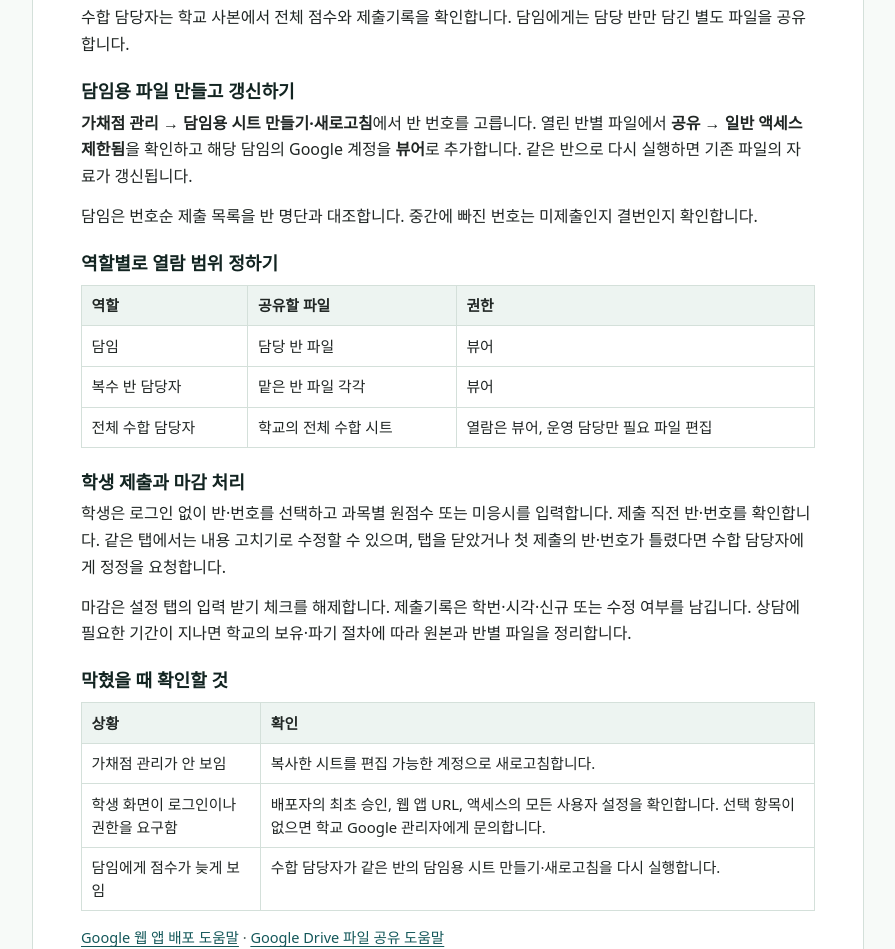
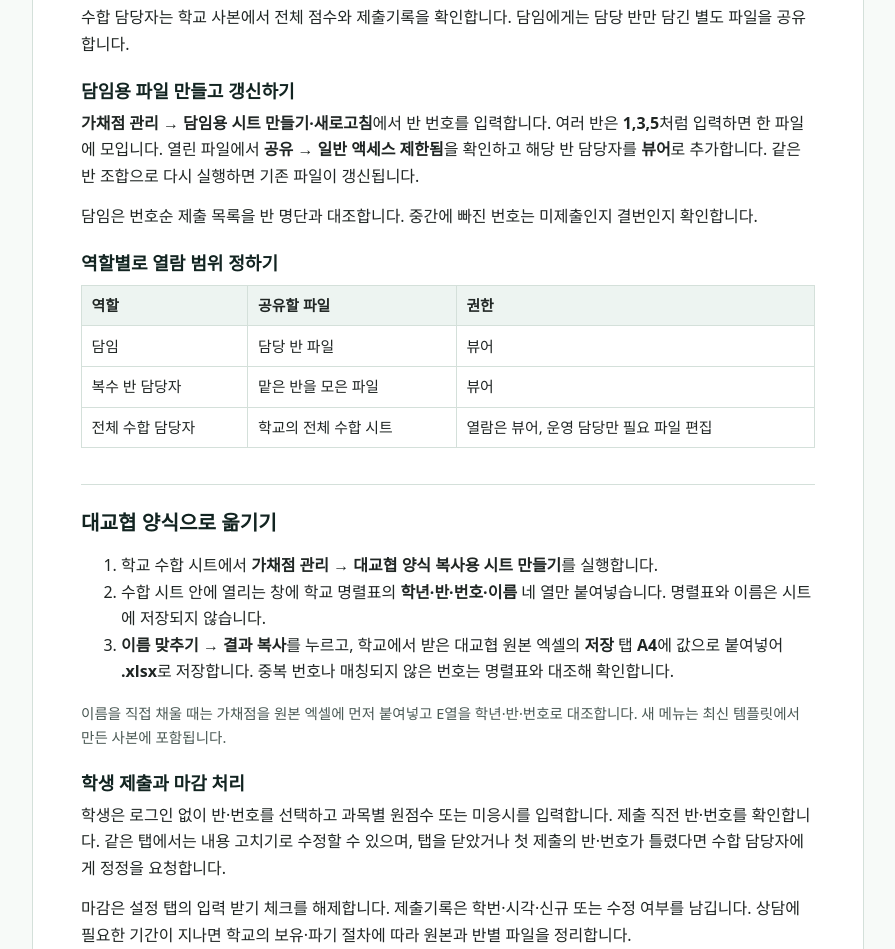
Before and after one commit to thecozyforest/thecozyforest.github.io, a plain HTML site: page suneung-score-guide/index.html in a window 1280 px wide. Shown: the part 1175-2124 px from the top of the page, without its empty margins (192-1087 px from the left). Drawn offline with Linux system fonts and the light colour scheme.

Commit message:
Document KCUE export and multi-class views

```diff
--- a/suneung-score-guide/index.html
+++ b/suneung-score-guide/index.html
@@ -29,10 +29,15 @@ table{width:100%;border-collapse:collapse;margin:.6rem 0 .9rem;font-size:.93rem;
 <h2 class="section">점수 수합과 담임 공유</h2>
 <p>수합 담당자는 학교 사본에서 전체 점수와 제출기록을 확인합니다. 담임에게는 담당 반만 담긴 별도 파일을 공유합니다.</p>
 <h3>담임용 파일 만들고 갱신하기</h3>
-<p><strong>가채점 관리 → 담임용 시트 만들기·새로고침</strong>에서 반 번호를 고릅니다. 열린 반별 파일에서 <strong>공유 → 일반 액세스 제한됨</strong>을 확인하고 해당 담임의 Google 계정을 <strong>뷰어</strong>로 추가합니다. 같은 반으로 다시 실행하면 기존 파일의 자료가 갱신됩니다.</p>
+<p><strong>가채점 관리 → 담임용 시트 만들기·새로고침</strong>에서 반 번호를 입력합니다. 여러 반은 <strong>1,3,5</strong>처럼 입력하면 한 파일에 모입니다. 열린 파일에서 <strong>공유 → 일반 액세스 제한됨</strong>을 확인하고 해당 반 담당자를 <strong>뷰어</strong>로 추가합니다. 같은 반 조합으로 다시 실행하면 기존 파일이 갱신됩니다.</p>
 <p>담임은 번호순 제출 목록을 반 명단과 대조합니다. 중간에 빠진 번호는 미제출인지 결번인지 확인합니다.</p>
 <h3>역할별로 열람 범위 정하기</h3>
-<table><thead><tr><th scope="col"><strong>역할</strong></th><th scope="col"><strong>공유할 파일</strong></th><th scope="col"><strong>권한</strong></th></tr></thead><tbody><tr><td>담임</td><td>담당 반 파일</td><td>뷰어</td></tr><tr><td>복수 반 담당자</td><td>맡은 반 파일 각각</td><td>뷰어</td></tr><tr><td>전체 수합 담당자</td><td>학교의 전체 수합 시트</td><td>열람은 뷰어, 운영 담당만 필요 파일 편집</td></tr></tbody></table>
+<table><thead><tr><th scope="col"><strong>역할</strong></th><th scope="col"><strong>공유할 파일</strong></th><th scope="col"><strong>권한</strong></th></tr></thead><tbody><tr><td>담임</td><td>담당 반 파일</td><td>뷰어</td></tr><tr><td>복수 반 담당자</td><td>맡은 반을 모은 파일</td><td>뷰어</td></tr><tr><td>전체 수합 담당자</td><td>학교의 전체 수합 시트</td><td>열람은 뷰어, 운영 담당만 필요 파일 편집</td></tr></tbody></table>
+<h2 class="section">대교협 양식으로 옮기기</h2>
+<ol><li>학교 수합 시트에서 <strong>가채점 관리 → 대교협 양식 복사용 시트 만들기</strong>를 실행합니다.</li>
+<li>수합 시트 안에 열리는 창에 학교 명렬표의 <strong>학년·반·번호·이름</strong> 네 열만 붙여넣습니다. 명렬표와 이름은 시트에 저장되지 않습니다.</li>
+<li><strong>이름 맞추기 → 결과 복사</strong>를 누르고, 학교에서 받은 대교협 원본 엑셀의 <strong>저장</strong> 탭 <strong>A4</strong>에 값으로 붙여넣어 <strong>.xlsx</strong>로 저장합니다. 중복 번호나 매칭되지 않은 번호는 명렬표와 대조해 확인합니다.</li></ol>
+<p class="note">이름을 직접 채울 때는 가채점을 원본 엑셀에 먼저 붙여넣고 E열을 학년·반·번호로 대조합니다. 새 메뉴는 최신 템플릿에서 만든 사본에 포함됩니다.</p>
 <h3>학생 제출과 마감 처리</h3>
 <p>학생은 로그인 없이 반·번호를 선택하고 과목별 원점수 또는 미응시를 입력합니다. 제출 직전 반·번호를 확인합니다. 같은 탭에서는 내용 고치기로 수정할 수 있으며, 탭을 닫았거나 첫 제출의 반·번호가 틀렸다면 수합 담당자에게 정정을 요청합니다.</p>
 <p>마감은 설정 탭의 입력 받기 체크를 해제합니다. 제출기록은 학번·시각·신규 또는 수정 여부를 남깁니다. 상담에 필요한 기간이 지나면 학교의 보유·파기 절차에 따라 원본과 반별 파일을 정리합니다.</p>
```
